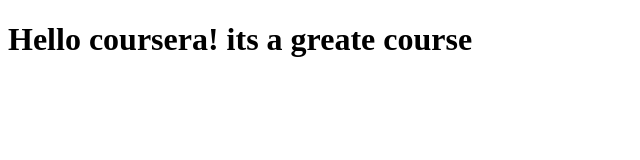
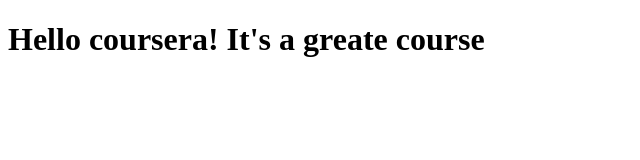
Before and after one commit to ccazares/coursera-test, a plain HTML site: page site/index.html in a window 1280 px wide. Shown: the whole page, without its empty margins (0-640 px from the left). Drawn offline with Linux system fonts and the light colour scheme.

Commit message:
Otro cambio pequeño

```diff
--- a/site/index.html
+++ b/site/index.html
@@ -4,6 +4,6 @@
 	<title>Hello coursera!</title>
 </head>
 <body>
-<h1>Hello coursera! its a greate course</h1>
+<h1>Hello coursera! It's a greate course</h1>
 </body>
 </html>
```
